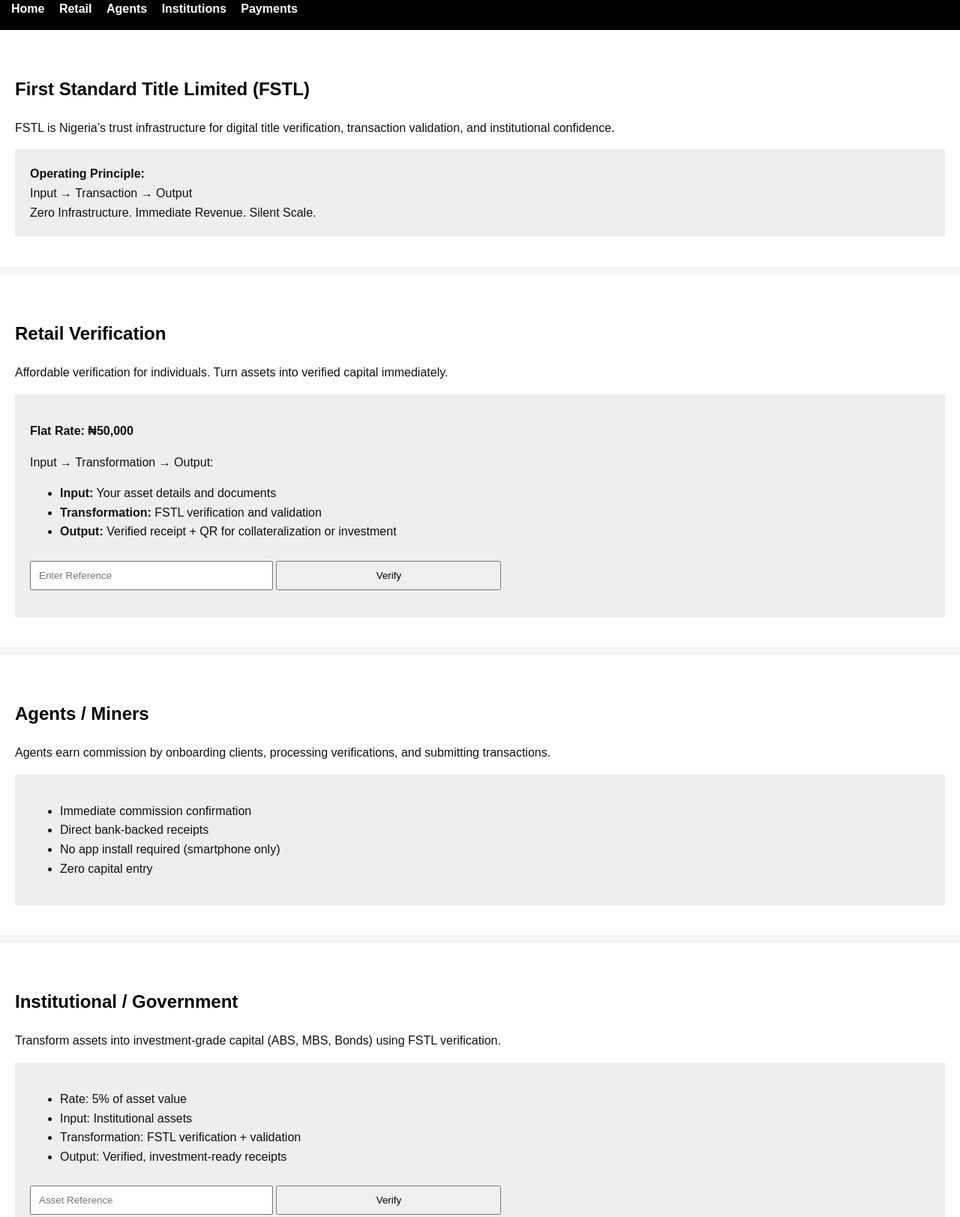
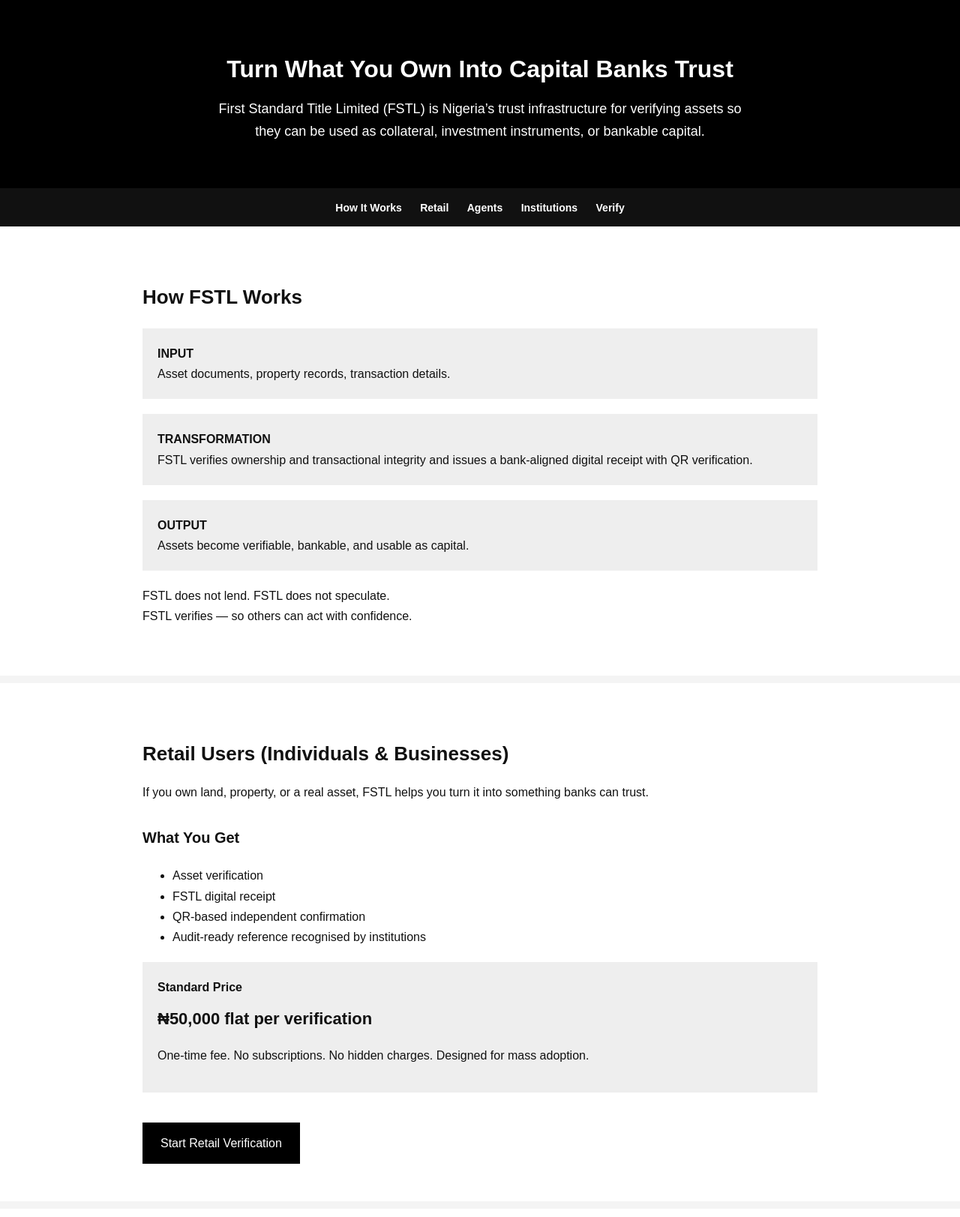
Before and after one commit to omorishaoba-alt/firststandardtitle.github.io, a plain HTML site: page index.html in a window 1280 px wide. Shown: the part 16-1639 px from the top of the page at 75% size. Drawn offline with Linux system fonts and the light colour scheme.

Commit message:
Update index.html

```diff
--- a/index.html
+++ b/index.html
@@ -2,120 +2,243 @@
 <html lang="en">
 <head>
   <meta charset="UTF-8">
-<title>FSTL – First Standard Title Limited</title>
+  <title>First Standard Title Limited (FSTL)</title>
   <meta name="viewport" content="width=device-width, initial-scale=1.0">
-<meta name="description" content="FSTL – Digital Title Verification, Trust Infrastructure & Zero-Cost Revenue Engine">
+  <meta name="description" content="FSTL – Trust Infrastructure that turns assets into bankable capital">
   <style>
-body {font-family: Arial, sans-serif; margin:0; background:#f5f5f5; color:#111; line-height:1.6;}
-nav {background:#000; padding:15px; position:sticky; top:0;}
-nav a {color:#fff; margin-right:15px; text-decoration:none; font-weight:bold;}
-section {padding:40px 20px; background:#fff; margin-bottom:10px;}
-h1,h2 {color:#000;}
-.cta {display:inline-block; padding:12px 20px; background:#000; color:#fff; text-decoration:none; margin-top:10px;}
-.box {background:#eee; padding:20px; margin-top:15px;}
-footer {background:#000; color:#fff; text-align:center; padding:20px; font-size:14px;}
-input, button {padding:10px; margin-top:10px; width:100%; max-width:300px;}
+    body {
+      font-family: Arial, Helvetica, sans-serif;
+      margin: 0;
+      background: #f4f4f4;
+      color: #111;
+      line-height: 1.7;
+    }
+    header {
+      background: #000;
+      color: #fff;
+      padding: 60px 20px;
+      text-align: center;
+    }
+    header h1 {
+      font-size: 32px;
+      margin-bottom: 10px;
+    }
+    header p {
+      font-size: 18px;
+      max-width: 700px;
+      margin: auto;
+    }
+    nav {
+      background: #111;
+      padding: 12px;
+      text-align: center;
+      position: sticky;
+      top: 0;
+    }
+    nav a {
+      color: #fff;
+      margin: 0 10px;
+      text-decoration: none;
+      font-weight: bold;
+      font-size: 14px;
+    }
+    section {
+      background: #fff;
+      padding: 50px 20px;
+      margin-bottom: 10px;
+    }
+    section h2 {
+      font-size: 26px;
+      margin-bottom: 10px;
+    }
+    section h3 {
+      margin-top: 30px;
+      font-size: 20px;
+    }
+    .container {
+      max-width: 900px;
+      margin: auto;
+    }
+    .box {
+      background: #eee;
+      padding: 20px;
+      margin: 20px 0;
+    }
+    .price {
+      font-size: 22px;
+      font-weight: bold;
+      margin-top: 10px;
+    }
+    .cta {
+      display: inline-block;
+      background: #000;
+      color: #fff;
+      padding: 14px 24px;
+      text-decoration: none;
+      margin-top: 20px;
+    }
+    footer {
+      background: #000;
+      color: #fff;
+      text-align: center;
+      padding: 25px;
+      font-size: 14px;
+    }
   </style>
 </head>
+
 <body>
 
+<header>
+  <h1>Turn What You Own Into Capital Banks Trust</h1>
+  <p>
+    First Standard Title Limited (FSTL) is Nigeria’s trust infrastructure for
+    verifying assets so they can be used as collateral, investment instruments,
+    or bankable capital.
+  </p>
+</header>
+
 <nav>
-<a href="#home">Home</a>
+  <a href="#how">How It Works</a>
   <a href="#retail">Retail</a>
   <a href="#agents">Agents</a>
   <a href="#institutions">Institutions</a>
-<a href="#payment">Payments</a>
+  <a href="#verify">Verify</a>
 </nav>
 
-<section id="home">
-<h1>First Standard Title Limited (FSTL)</h1>
-<p>FSTL is Nigeria’s trust infrastructure for digital title verification, transaction validation, and institutional confidence.</p>
+<section id="how">
+  <div class="container">
+    <h2>How FSTL Works</h2>
+
     <div class="box">
-<strong>Operating Principle:</strong><br>
-Input → Transaction → Output<br>
-Zero Infrastructure. Immediate Revenue. Silent Scale.
+      <strong>INPUT</strong><br>
+      Asset documents, property records, transaction details.
+    </div>
+
+    <div class="box">
+      <strong>TRANSFORMATION</strong><br>
+      FSTL verifies ownership and transactional integrity and issues
+      a bank-aligned digital receipt with QR verification.
+    </div>
+
+    <div class="box">
+      <strong>OUTPUT</strong><br>
+      Assets become verifiable, bankable, and usable as capital.
+    </div>
+
+    <p>
+      FSTL does not lend. FSTL does not speculate.<br>
+      FSTL verifies — so others can act with confidence.
+    </p>
   </div>
 </section>
 
 <section id="retail">
-<h2>Retail Verification</h2>
-<p>Affordable verification for individuals. Turn assets into verified capital immediately.</p>
+  <div class="container">
+    <h2>Retail Users (Individuals & Businesses)</h2>
+
+    <p>
+      If you own land, property, or a real asset, FSTL helps you
+      turn it into something banks can trust.
+    </p>
+
+    <h3>What You Get</h3>
+    <ul>
+      <li>Asset verification</li>
+      <li>FSTL digital receipt</li>
+      <li>QR-based independent confirmation</li>
+      <li>Audit-ready reference recognised by institutions</li>
+    </ul>
+
     <div class="box">
-<p><strong>Flat Rate: ₦50,000</strong></p>
-<p>Input → Transformation → Output:</p>
-<ul>
-<li><strong>Input:</strong> Your asset details and documents</li>
-<li><strong>Transformation:</strong> FSTL verification and validation</li>
-<li><strong>Output:</strong> Verified receipt + QR for collateralization or investment</li>
-</ul>
-<input type="text" id="verificationRef" placeholder="Enter Reference">
-<button onclick="verifyReference()">Verify</button>
-<p id="searchResult"></p>
+      <strong>Standard Price</strong>
+      <div class="price">₦50,000 flat per verification</div>
+      <p>
+        One-time fee. No subscriptions. No hidden charges.
+        Designed for mass adoption.
+      </p>
+    </div>
+
+    <a class="cta" href="#verify">Start Retail Verification</a>
   </div>
 </section>
 
 <section id="agents">
-<h2>Agents / Miners</h2>
-<p>Agents earn commission by onboarding clients, processing verifications, and submitting transactions.</p>
-<div class="box">
+  <div class="container">
+    <h2>Agents</h2>
+
+    <p>
+      Agents are distribution partners, not gatekeepers.
+    </p>
+
     <ul>
-<li>Immediate commission confirmation</li>
-<li>Direct bank-backed receipts</li>
-<li>No app install required (smartphone only)</li>
-<li>Zero capital entry</li>
+      <li>Assist inarticulate users</li>
+      <li>Submit verifications on behalf of clients</li>
+      <li>Earn reasonable commissions per transaction</li>
     </ul>
+
+    <p>
+      Articulate users may proceed directly without agents.
+    </p>
   </div>
 </section>
 
 <section id="institutions">
-<h2>Institutional / Government</h2>
-<p>Transform assets into investment-grade capital (ABS, MBS, Bonds) using FSTL verification.</p>
+  <div class="container">
+    <h2>Institutions & Government</h2>
+
+    <p>
+      FSTL enables institutions to transform verified assets into
+      investment-grade capital.
+    </p>
+
+    <h3>Assets Verified by FSTL Can Be Used For:</h3>
+    <ul>
+      <li>Asset-backed securities (ABS)</li>
+      <li>Mortgage-backed securities (MBS)</li>
+      <li>Corporate bonds</li>
+      <li>Municipal bonds</li>
+      <li>Structured lending and credit enhancement</li>
+    </ul>
+
     <div class="box">
-<ul>
-<li>Rate: 5% of asset value</li>
-<li>Input: Institutional assets</li>
-<li>Transformation: FSTL verification + validation</li>
-<li>Output: Verified, investment-ready receipts</li>
-</ul>
-<input type="text" id="institutionRef" placeholder="Asset Reference">
-<button onclick="institutionVerify('INST001', document.getElementById('institutionRef').value)">Verify</button>
+      <strong>Institutional Pricing</strong>
+      <div class="price">5% of verified asset value</div>
+      <p>
+        One-time verification fee. Scales with asset size.
+        Paid at verification stage.
+      </p>
+    </div>
+
+    <p>
+      FSTL fits inside existing banking and government systems.
+      White-label compatible. Audit-ready.
+    </p>
   </div>
 </section>
 
-<section id="payment">
-<h2>Pay FSTL (Direct Bank Transfer)</h2>
-<p>All payments are made directly to FSTL bank account. No third-party processors.</p>
+<section id="verify">
+  <div class="container">
+    <h2>Verify a Receipt or Reference</h2>
+
+    <p>
+      Enter your FSTL verification reference to confirm validity.
+    </p>
+
     <div class="box">
-Bank: <em>[Your Bank Name]</em><br>
-Account Name: <em>First Standard Title Limited</em><br>
-Account Number: <em>[XXXXXXX]</em><br>
-Use your Reference ID as narration
+      <input type="text" placeholder="FSTL-XXXX-XXXX"
+        style="width:100%;padding:12px;font-size:16px;">
+      <p style="margin-top:10px;">
+        Verification results are issued after bank confirmation.
+      </p>
+    </div>
   </div>
 </section>
 
 <footer>
   © First Standard Title Limited (FSTL)<br>
-Digital Trust • Verification • Infrastructure
+  Trust Infrastructure • Verification • Capital Enablement
 </footer>
-
-<script>
-async function verifyReference(){
-  const ref = document.getElementById('verificationRef').value;
-  const res = await fetch(`/api/verifyReference?ref=${ref}`);
-  const data = await res.json();
-  document.getElementById('searchResult').innerText = `Verified: ${data.ref} (${data.status})`;
-}
-
-async function institutionVerify(instId, assetRef){
-  const res = await fetch('/api/institutionVerify',{
-    method:'POST',
-    headers:{'Content-Type':'application/json'},
-    body: JSON.stringify({institution_id: instId, assets:[{asset_id: assetRef, value:1000000}]})
-  });
-  const data = await res.json();
-  alert(`Institution verified: ${data.verification_codes}`);
-}
-</script>
 
 </body>
 </html>
```
Lines whose indentation alone changed are shown as unchanged.
